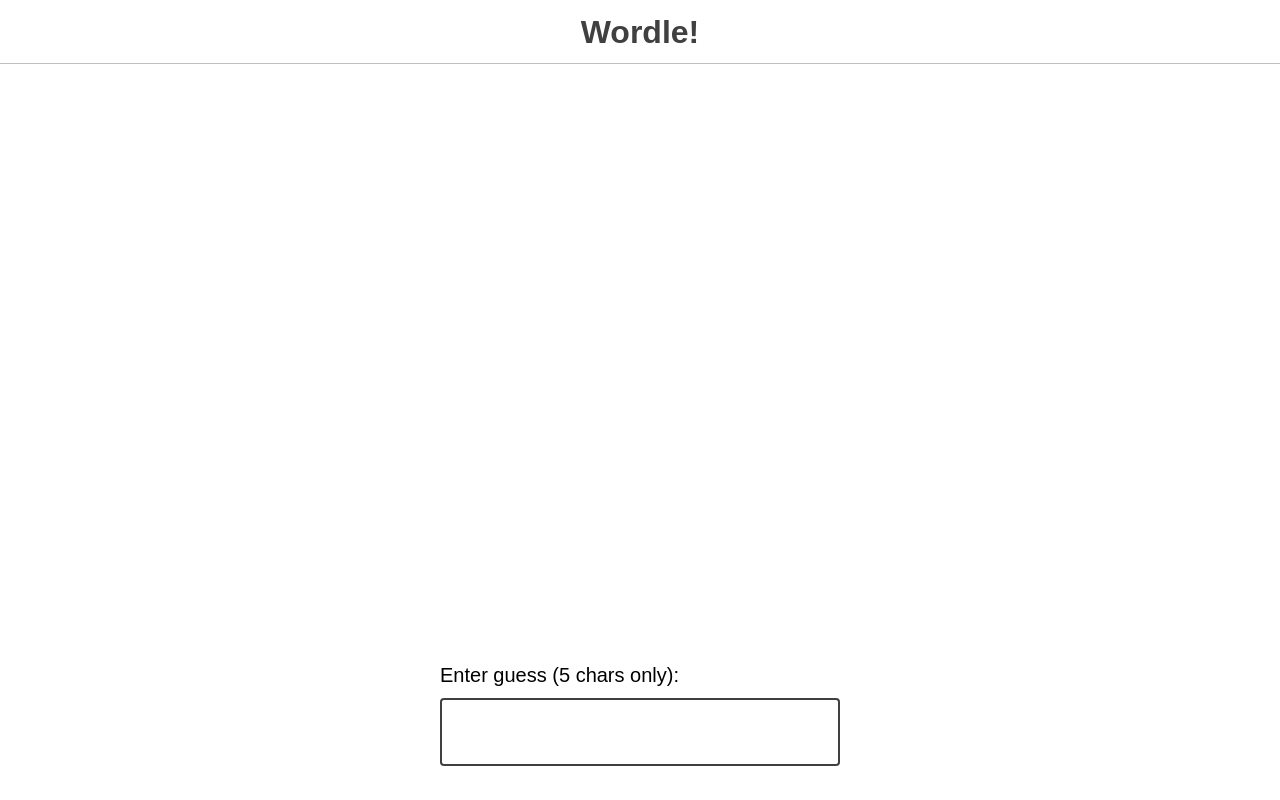
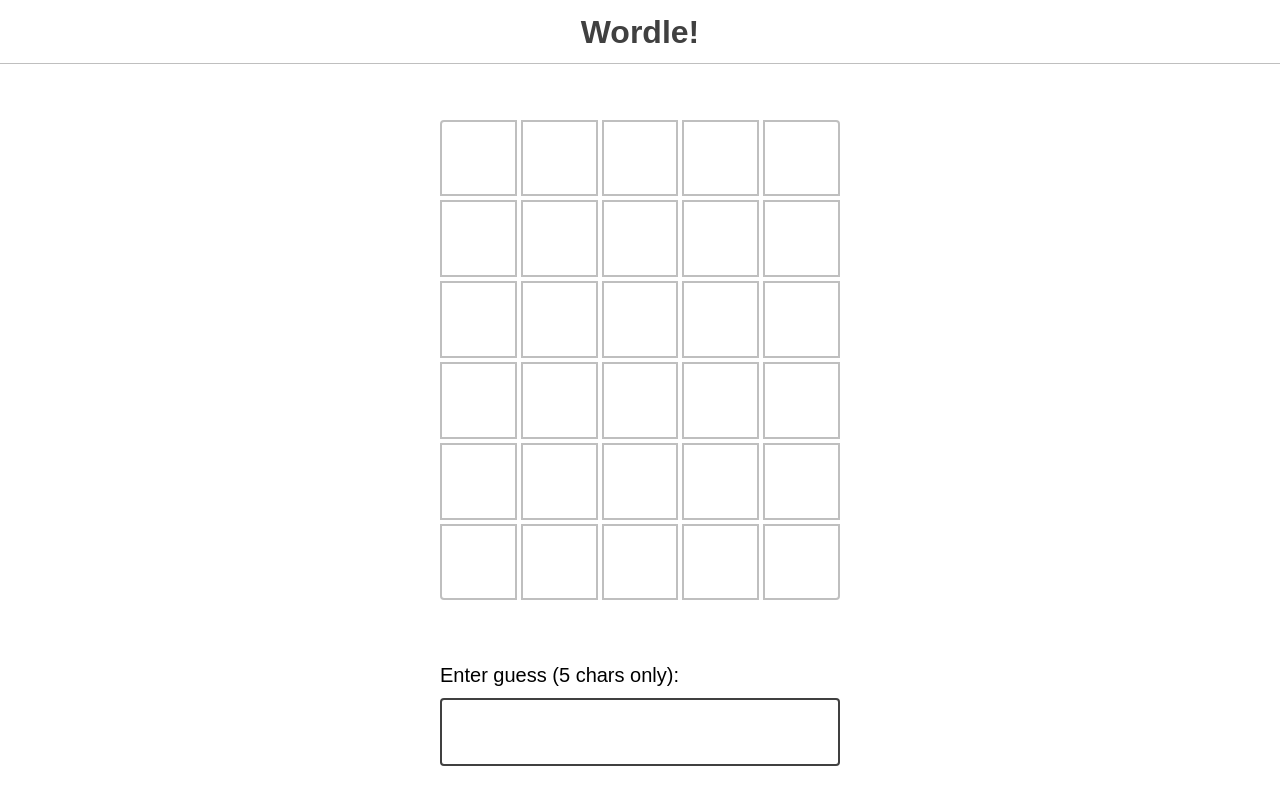
Before and after one commit to gikdev/jor-wordle, a React (Vite) app: page / in a window 1280 px wide. Built offline with nearby package versions, Linux system fonts and the light colour scheme.

Commit message:
✅ Exercise 3: Guess slots

```diff
--- a/package.json
+++ b/package.json
@@ -16,6 +16,7 @@
   },
   "devDependencies": {
     "@biomejs/biome": "^1.8.3",
+    "@gikdev/tx": "^0.2.0-beta",
     "@rsbuild/core": "^1.0.1-beta.3",
     "@rsbuild/plugin-react": "^1.0.1-beta.3",
     "@types/react": "^18.3.3",
--- a/src/components/guess-list.component.jsx
+++ b/src/components/guess-list.component.jsx
@@ -1,10 +1,12 @@
+import { range } from "@/utils"
+import { NUM_OF_GUESSES_ALLOWED } from "@/constants"
+import { Guess } from "@/components"
+
 function GuessList({ guesses }) {
   return (
     <div className="guess-results">
-      {guesses.map(guess => (
-        <p className="guess" key={crypto.randomUUID()}>
-          {guess}
-        </p>
+      {range(NUM_OF_GUESSES_ALLOWED).map(i => (
+        <Guess key={i} guess={guesses?.[i]} />
       ))}
     </div>
   )
--- /dev/null
+++ b/src/components/guess.component.jsx
@@ -0,0 +1,15 @@
+import { range } from "@/utils"
+
+function Guess({ guess }) {
+  return (
+    <p className="guess">
+      {range(5).map(i => (
+        <span key={i} className="cell">
+          {guess?.[i]}
+        </span>
+      ))}
+    </p>
+  )
+}
+
+export default Guess
--- a/src/components/index.js
+++ b/src/components/index.js
@@ -3,3 +3,4 @@ export { default as Header } from "./header.component"
 export { default as Game } from "./game.component"
 export { default as GuessInput } from "./guess-input.component"
 export { default as GuessList } from "./guess-list.component"
+export { default as Guess } from "./guess.component"
--- a/src/utils.js
+++ b/src/utils.js
@@ -1,15 +1,8 @@
 const sample = arr => arr[Math.floor(Math.random() * arr.length)]
 
-const range = (start, end, step = 1) => {
+const range = (end, start = 0, step = 1) => {
   const output = []
-  let _end = end
-  let _start = start
-
-  if (typeof end === "undefined") {
-    _end = start
-    _start = 0
-  }
-  for (let i = _start; i < _end; i += step) output.push(i)
+  for (let i = start; i < end; i += step) output.push(i)
   return output
 }
 
```
Also changed, not shown: src/hooks.js (+8 -5 lines), 1 other file (tests, documents, lock files or other folders).
